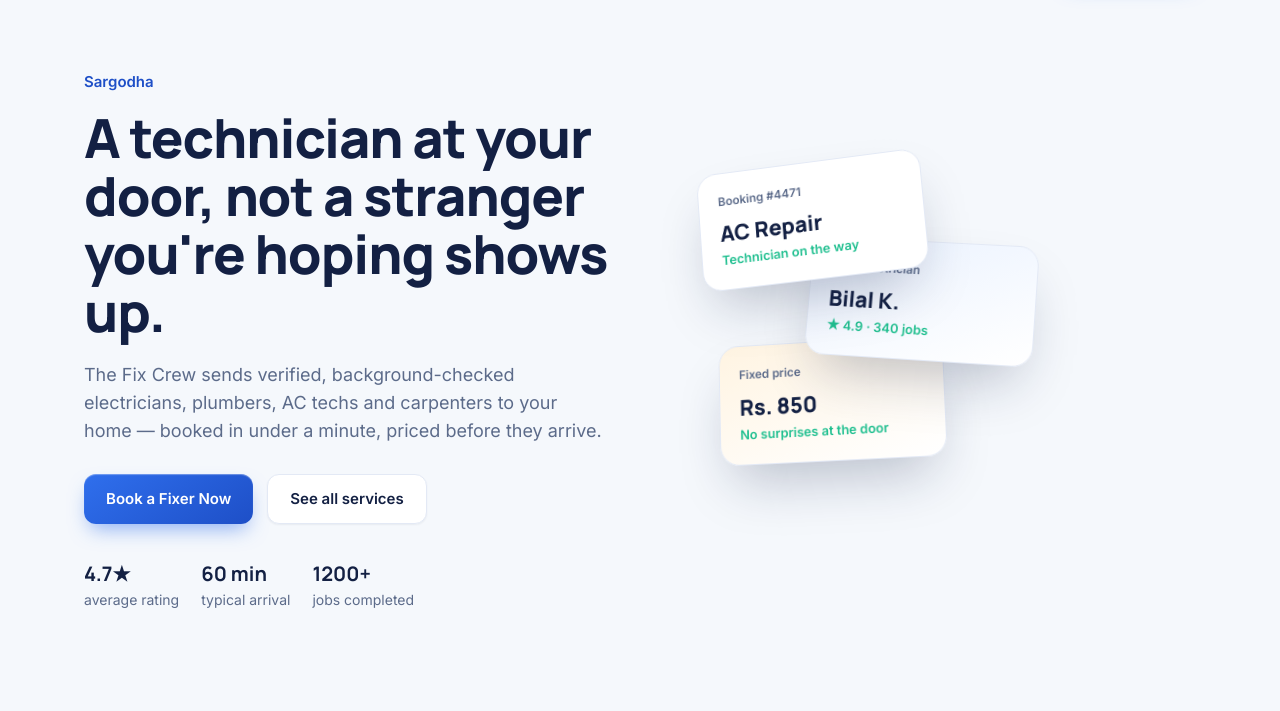
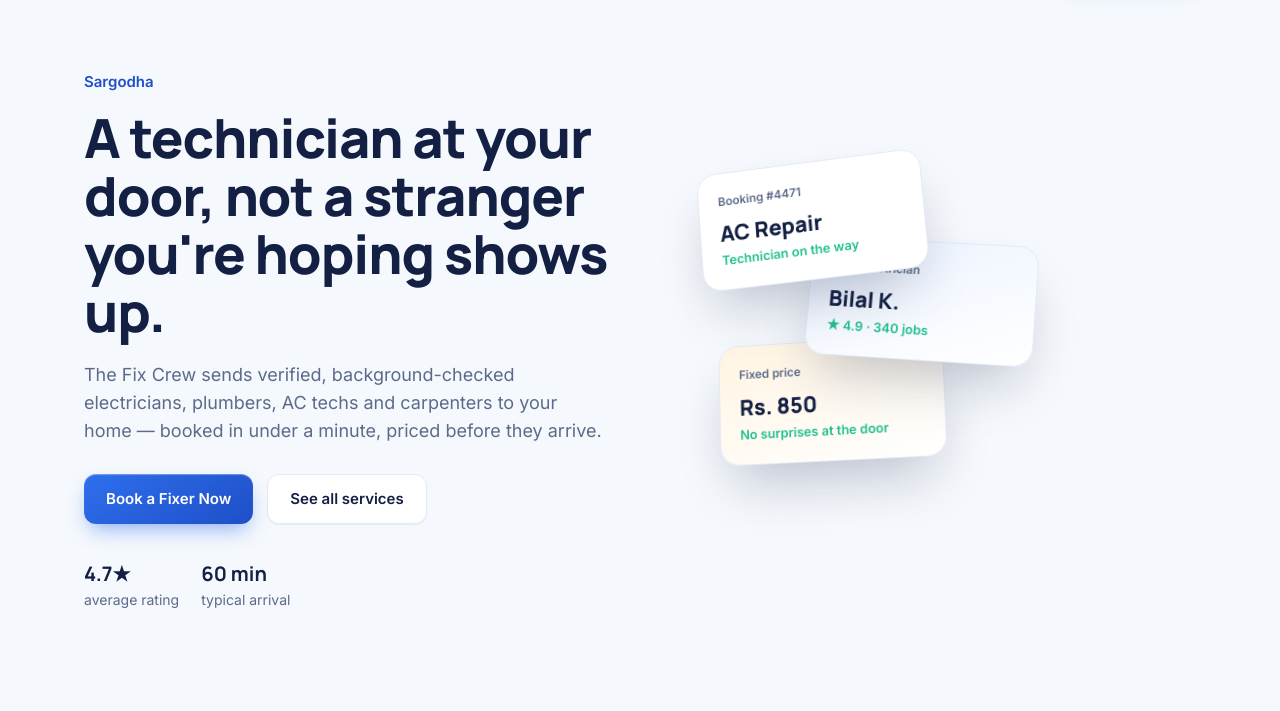
Before and after one commit to ali-1825/the-fix-crew, a plain HTML site: page index.html in a window 1280 px wide. Shown: the part 82-793 px from the top of the page. Drawn offline with Linux system fonts and the light colour scheme.

Commit message:
Remove jobs completed stat

```diff
--- a/index.html
+++ b/index.html
@@ -152,7 +152,6 @@
       <div class="trustline">
         <div><b>4.7★</b>average rating</div>
         <div><b>60 min</b>typical arrival</div>
-        <div><b>1200+</b>jobs completed</div>
       </div>
     </div>
     <div class="stack">
```
